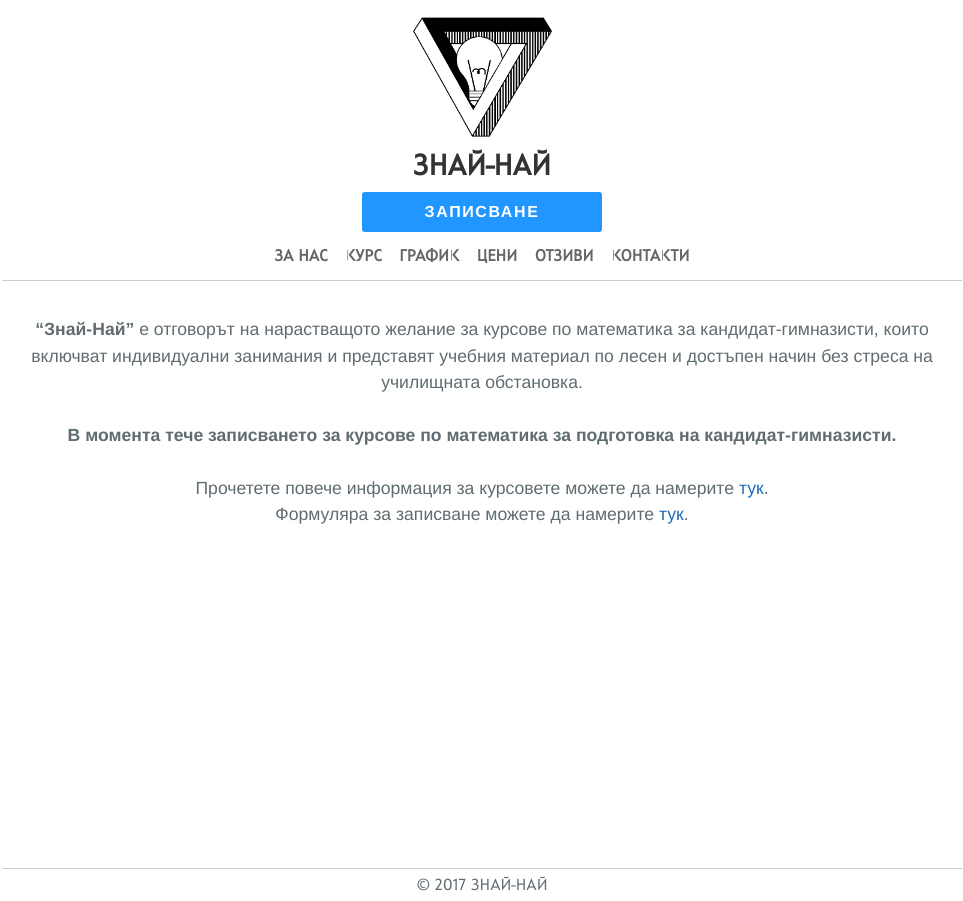
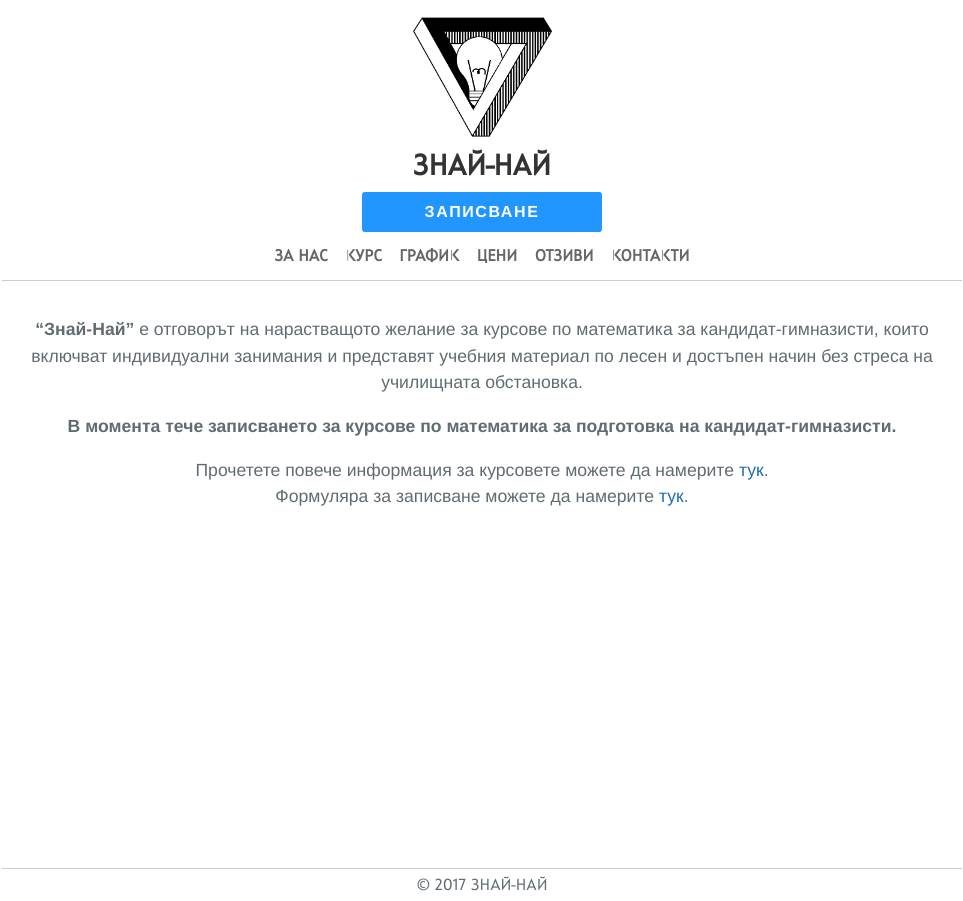
Before and after one commit to znainai/znainai.github.io, a Jekyll site: the page built from index.md, in a window 1280 px wide. Shown: the whole page, without its empty margins (158-1121 px from the left). Built offline with Jekyll 4.4.1, drawn with Linux system fonts in a browser that asks for light colours.

Commit message:
Use centered paragraphs instead of break lines

```diff
--- a/index.md
+++ b/index.md
@@ -2,11 +2,13 @@
 title: Начало
 ---
 
-**“Знай-Най”** e отговорът на нарастващото желание за курсове по математика за кандидат-гимназисти, които включват индивидуални занимания и представят учебния материал по лесен и достъпен начин без стреса на училищната обстановка.\\
-\\
+**“Знай-Най”** e отговорът на нарастващото желание за курсове по математика за кандидат-гимназисти, които включват индивидуални занимания и представят учебния материал по лесен и достъпен начин без стреса на училищната обстановка.
+{: .centered-text}
+
 **В момента тече записването за курсове по математика за подготовка на
-кандидат-гимназисти.**\\
-\\
+кандидат-гимназисти.**
+{: .centered-text}
+
 Прочетете повече информация за курсовете можете да намерите [тук](course).\\
 Формуляра за записване можете да намерите [тук]({{ site.sign_form_link }}){:target="_blank"}.
 {: .centered-text}
```
